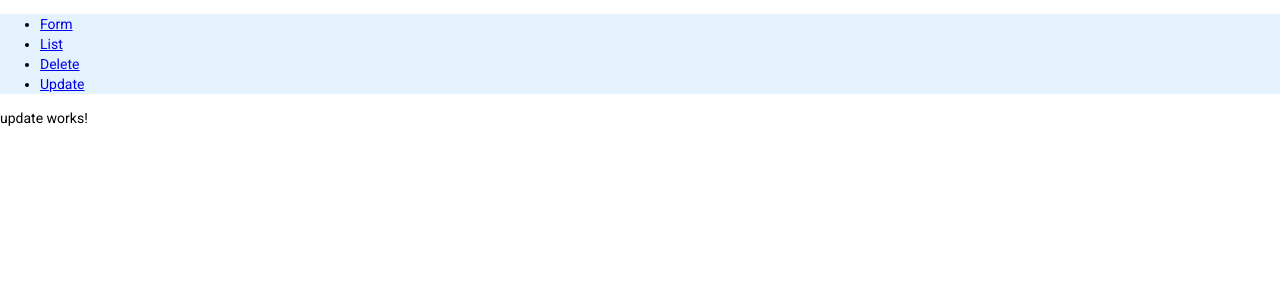
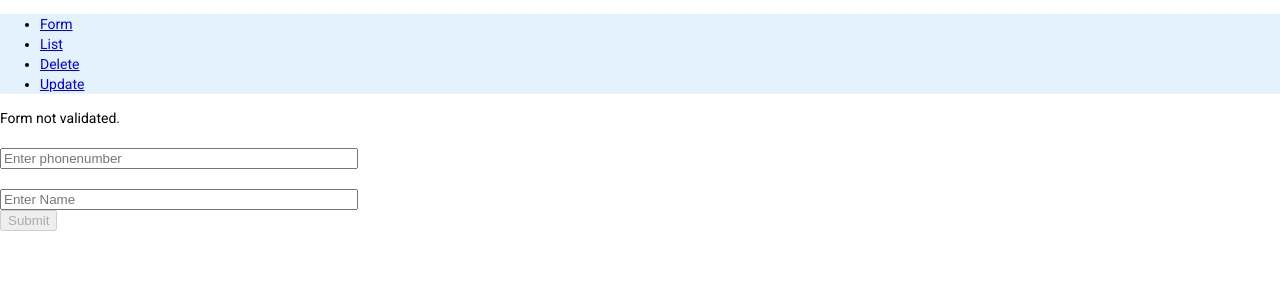
Before and after one commit to Dineshjani-lumiq/Mean-Crud, an Angular app in the folder frontend/: page /update in a window 1280 px wide. Shown: the top 300 px of the page. Built offline with nearby package versions, Linux system fonts and the light colour scheme.

Commit message:
second commit

```diff
--- a/frontend/src/app/delete/delete.component.html
+++ b/frontend/src/app/delete/delete.component.html
@@ -1 +1,16 @@
-<p>delete works!</p>
+<div *ngIf="userForm.invalid && !formSubmitted" [ngClass] = "'error'"> Form not validated. </div>
+<div *ngIf="formSubmitted" [ngClass] = "'success'"> Form submitted successfully. </div> <br/>
+<div>
+<form [formGroup]="userForm" (ngSubmit)="onFormSubmit()">
+  <div>
+        <input mdbInput class="margin" formControlName="phonenumber" placeholder="Enter phonenumber ">
+        <label *ngIf="userForm.get('phonenumber')?.invalid" [ngClass]="'error'"> </label>
+
+    </div>
+
+  <div>
+	<button type="submit" [disabled]="!userForm.valid"[disabled]="!userForm.valid">Submit</button>
+
+  </div>
+</form>
+</div>
--- a/frontend/src/app/delete/delete.component.ts
+++ b/frontend/src/app/delete/delete.component.ts
@@ -11,7 +11,8 @@ import { FormsModule } from '@angular/forms';
 })
 export class DeleteComponent {
 mobnumPattern = "^((\\+91-?)|0)?[0-9]{10}$";
-
+formSubmitted = false;
+   isValidFormSubmitted = false;
   constructor(private exchangeService: ExchangeService) { }
 
   userForm = new FormGroup({
@@ -19,5 +20,32 @@ mobnumPattern = "^((\\+91-?)|0)?[0-9]{10}$";
 
   })
 
+   onFormSubmit(): void {
+    console.log(this.userForm.value);
+
+var phonenumber=this.userForm?.get('phonenumber')?.value;
+
+
+
+    this.exchangeService?.deletestudent(phonenumber).subscribe((res) => {
+
+       console.log("data deleted successfully");
+
+
+      });
+    this.formSubmitted = true;
+     this.isValidFormSubmitted = true;
+    if(this.userForm.valid) {
+
+	this.resetForm();
+    } else {
+	this.formSubmitted = false;
+    }
+  }
+  resetForm() {
+    this.userForm.reset();
+  }
+
+
 
 }
--- a/frontend/src/app/exchange.service.ts
+++ b/frontend/src/app/exchange.service.ts
@@ -21,7 +21,7 @@ gender:'',
     marks:['']
 
   };
-   baseURL = 'http://localhost:8553/students';
+   baseURL = 'http://localhost:8559/students';
    constructor(private http: HttpClient) { }
 
     postEmployee(emp?: Student) {
@@ -35,6 +35,18 @@ gender:'',
 
     return this.http.get<Student[]>(this.baseURL);
   }
+  deletestudent(emp:number){
+    console.log("delete");
+    console.log(emp);
+    return this.http.delete(this.baseURL+"/"+emp);
+
+  }
+  updatestudent(emp?:Student){
+console.log("from update");
+    console.log(emp);
+    return this.http.put(this.baseURL, emp);
+
+  }
 
 
 
--- a/frontend/src/app/form/form.component.css
+++ b/frontend/src/app/form/form.component.css
@@ -0,0 +1,18 @@
+.form-group input {
+    width: 320px;
+ }
+
+ .error-msg {
+  display: block;
+  position: absolute;
+  font-size: 75%;
+  bottom: -2em;
+}
+.error{
+    color: red;
+}
+
+.subjects{
+    border: 2px solid blue;
+    width: 328px;
+}
--- a/frontend/src/app/form/form.component.html
+++ b/frontend/src/app/form/form.component.html
@@ -5,21 +5,21 @@
 
 
 
-<div *ngIf="userForm.invalid && !formSubmitted" [ngClass] = "'error'"> Form not validated. </div>
-<div *ngIf="formSubmitted" [ngClass] = "'success'"> Form submitted successfully. </div> <br/>
-<div>
+      <div *ngIf="userForm.invalid && !formSubmitted" [ngClass]="'error'"> Form not validated. </div>
+      <div *ngIf="formSubmitted" [ngClass]="'success'"> Form submitted successfully. </div> <br />
+      <div class="form-group">
         <form [formGroup]="userForm" (ngSubmit)="onFormSubmit()">
           <div>
-	 <input mdbInput class="margin" formControlName="name"  placeholder="Enter Name">
+            <input mdbInput class="margin" formControlName="name" placeholder="Enter Name">
             <div *ngIf="userForm.controls['name'].dirty  &&userForm.controls['name'].errors" class="error">
               <div *ngIf="userForm.controls['name'].errors.required">
                 Full name required.
               </div>
             </div>
-  <div *ngIf="userForm.controls['name'].hasError('minlength')">
-    Minimum length should be 5.
+            <div *ngIf="userForm.controls['name'].hasError('minlength')"   class="error">
+              Minimum length should be 3.
             </div>
-<div *ngIf="userForm.controls['name'].hasError('maxlength')">
+            <div *ngIf="userForm.controls['name'].hasError('maxlength')" class="error">
               Maximum length should be 10.
             </div>
 
@@ -27,13 +27,21 @@
 
           <div>
             <input mdbInput class="margin" formControlName="phonenumber" placeholder="Enter phonenumber ">
-        <label *ngIf="userForm.get('phonenumber')?.invalid" [ngClass]="'error'"> </label>
+             <div *ngIf="userForm.controls['phonenumber'].invalid &&
+        userForm.controls['phonenumber'].errors &&
+        (userForm.controls['phonenumber'].dirty || userForm.controls['phonenumber'].touched)" class="error">
+phonenumber shoud be 10 digit
+          </div>
 
           </div>
 
           <div>
             <input mdbInput class="margin" formControlName="dateofbirth" placeholder="Enter dateofbirth ">
-        <label *ngIf="userForm.get('dateofbirth')?.invalid" [ngClass]="'error'"> </label>
+             <div *ngIf="userForm.controls['dateofbirth'].invalid &&
+        userForm.controls['dateofbirth'].errors &&
+        (userForm.controls['dateofbirth'].dirty || userForm.controls['dateofbirth'].touched)" class="error">
+Birthdate should be in yyyy-mm-dd format
+          </div>
 
           </div>
           <div>
@@ -55,8 +63,9 @@
 
 
           <div formArrayName="Subjects">
-	<div *ngFor="let skills of Subjects.controls; index as idx">
-	 <input mdbInput class="margin" [formControlName]="idx" placeholder="Enter subjects marks of {{this.subjectlist[idx]}} ">
+            <div *ngFor="let skills of Subjects.controls; index as idx" class="subjects">
+              <input mdbInput class="margin" [formControlName]="idx"
+                placeholder="Enter subjects marks of {{this.subjectlist[idx]}} ">
 
 
             </div>
@@ -65,7 +74,7 @@
 
 
           <div>
-	<button type="submit" [disabled]="!userForm.valid"[disabled]="!userForm.valid">Submit</button>
+            <button type="submit" [disabled]="!userForm.valid" [disabled]="!userForm.valid">Submit</button>
 
           </div>
         </form>
--- a/frontend/src/app/form/form.component.ts
+++ b/frontend/src/app/form/form.component.ts
@@ -1,7 +1,10 @@
+import { CommonModule } from '@angular/common';
 import { ExchangeService } from './../exchange.service';
 import { Component } from '@angular/core';
 import { NgForm ,FormGroup,FormArray,FormControl,Validators,ReactiveFormsModule} from '@angular/forms';
 import { FormsModule } from '@angular/forms';
+import {MatIconModule} from '@angular/material/icon';
+import {MatButtonModule} from '@angular/material/button'
 
 
 @Component({
@@ -16,25 +19,25 @@ export class FormComponent  {
   formSubmitted = false;
    isValidFormSubmitted = false;
 unamePattern = "^[ a-zA-Z\-\']+$";
-  emailPattern = "^[a-z0-9._%+-]+@[a-z0-9.-]+\.[a-z]{2,4}$";
+
   mobnumPattern = "^((\\+91-?)|0)?[0-9]{10}$";
 
   userForm = new FormGroup({
-	name: new FormControl('', [Validators.required,Validators.pattern(this.unamePattern),Validators.minLength(5)] ),
+	name: new FormControl('', [Validators.required,Validators.pattern(this.unamePattern),Validators.minLength(3)] ),
   phonenumber: new FormControl('', [Validators.pattern(this.mobnumPattern)]),
-    	gender: new FormControl(''),
-      dateofbirth:new FormControl(''),
+    	gender: new FormControl('',[Validators.required]),
+      dateofbirth:new FormControl('',[Validators.required, Validators.pattern(/^\d{4}\-(0[1-9]|1[012])\-(0[1-9]|[12][0-9]|3[01])$/)]),
       address: new FormArray([
 
 
-      new FormControl('')
+      new FormControl('',[Validators.required])
     ]),
 Subjects: new FormArray([
-new FormControl(''),
-new FormControl(''),
-new FormControl(''),
-new FormControl(''),
-new FormControl('')
+new FormControl('',[Validators.required,Validators.min(0), Validators.max(100)]),
+new FormControl('',[Validators.required,Validators.min(0), Validators.max(100)]),
+new FormControl('',[Validators.required,Validators.min(0), Validators.max(100)]),
+new FormControl('',[Validators.required,Validators.min(0), Validators.max(100)]),
+new FormControl('',[Validators.required,Validators.min(0), Validators.max(100)])
 ])
 ,
 
@@ -79,7 +82,7 @@ return this.userForm.get('Subjects') as FormArray;
   }
 
   addaddressField() {
-    this.address.push(new FormControl(''));
+    this.address.push(new FormControl('',[Validators.required]));
   }
   deleteaddressField(index: number) {
     if(this.address.length>1){
--- a/frontend/src/app/update/update.component.css
+++ b/frontend/src/app/update/update.component.css
@@ -0,0 +1,3 @@
+.form-group input {
+    width: 350px;
+ }
--- a/frontend/src/app/update/update.component.html
+++ b/frontend/src/app/update/update.component.html
@@ -1 +1,52 @@
-<p>update works!</p>
+<div class="container">
+  <div class="row">
+    <div class="col s12">
+
+
+
+
+      <div *ngIf="userForm.invalid && !formSubmitted" [ngClass]="'error'"> Form not validated. </div>
+      <div *ngIf="formSubmitted" [ngClass]="'success'"> Form submitted successfully. </div> <br />
+      <div class="form-group">
+        <form [formGroup]="userForm" (ngSubmit)="onFormSubmit()">
+            <div>
+            <input mdbInput class="margin" formControlName="phonenumber" placeholder="Enter phonenumber ">
+            <label *ngIf="userForm.get('phonenumber')?.invalid" [ngClass]="'error'"> </label>
+
+          </div>
+          <br>
+          <div>
+            <input mdbInput class="margin" formControlName="name" placeholder="Enter Name">
+            <div *ngIf="userForm.controls['name'].dirty  &&userForm.controls['name'].errors" class="error">
+              <div *ngIf="userForm.controls['name'].errors.required">
+                Full name required.
+              </div>
+            </div>
+            <div *ngIf="userForm.controls['name'].hasError('minlength')">
+              Minimum length should be 5.
+            </div>
+            <div *ngIf="userForm.controls['name'].hasError('maxlength')">
+              Maximum length should be 10.
+            </div>
+
+          </div>
+
+
+
+
+
+          <div>
+            <button type="submit" [disabled]="!userForm.valid" [disabled]="!userForm.valid">Submit</button>
+
+          </div>
+        </form>
+        <div>
+          <div class="col s7">
+
+          </div>
+        </div>
+      </div>
+    </div>
+  </div>
+
+</div>
--- a/frontend/src/app/update/update.component.ts
+++ b/frontend/src/app/update/update.component.ts
@@ -1,15 +1,90 @@
 import { Component, OnInit } from '@angular/core';
+import { ExchangeService } from './../exchange.service';
 
+import { NgForm ,FormGroup,FormArray,FormControl,Validators,ReactiveFormsModule} from '@angular/forms';
+import { FormsModule } from '@angular/forms';
 @Component({
   selector: 'app-update',
   templateUrl: './update.component.html',
   styleUrls: ['./update.component.css']
 })
-export class UpdateComponent implements OnInit {
+export class UpdateComponent {
 
-  constructor() { }
+ constructor(private exchangeService: ExchangeService) { }
+  subjectlist=["History","Science","Math","Hindi","English"];
+  formSubmitted = false;
+   isValidFormSubmitted = false;
+unamePattern = "^[ a-zA-Z\-\']+$";
+  emailPattern = "^[a-z0-9._%+-]+@[a-z0-9.-]+\.[a-z]{2,4}$";
+  mobnumPattern = "^((\\+91-?)|0)?[0-9]{10}$";
 
-  ngOnInit(): void {
+  userForm = new FormGroup({
+	name: new FormControl('', [Validators.required,Validators.pattern(this.unamePattern),Validators.minLength(5)] ),
+  phonenumber: new FormControl('', [Validators.pattern(this.mobnumPattern)]),
+    	gender: new FormControl(''),
+      dateofbirth:new FormControl(''),
+      address: new FormArray([
+
+
+      new FormControl('')
+    ]),
+Subjects: new FormArray([
+new FormControl(''),
+new FormControl(''),
+new FormControl(''),
+new FormControl(''),
+new FormControl('')
+])
+,
+
+
+  });
+  onFormSubmit(): void {
+    console.log(this.userForm.value);
+    var mp={
+      name:this.userForm?.get('name')?.value,
+gender:this.userForm?.get('gender')?.value,
+dateofbirth:this.userForm?.get('dateofbirth')?.value,
+       address: this.userForm?.get('address')?.value,
+
+phonenumber: this.userForm?.get('phonenumber')?.value,
+marks:this.userForm?.get('Subjects')?.value
+    }
+
+    this.exchangeService.updatestudent(mp).subscribe((res) => {
+
+       console.log("data saved successfully");
+
+
+      });
+    this.formSubmitted = true;
+     this.isValidFormSubmitted = true;
+    if(this.userForm.valid) {
+
+	this.resetForm();
+    } else {
+	this.formSubmitted = false;
+    }
+  }
+  resetForm() {
+    this.userForm.reset();
   }
 
+get address(): FormArray {
+    return this.userForm.get('address') as FormArray;
+  }
+  get Subjects():FormArray{
+return this.userForm.get('Subjects') as FormArray;
+  }
+
+  addaddressField() {
+    this.address.push(new FormControl(''));
+  }
+  deleteaddressField(index: number) {
+    if(this.address.length>1){
+    this.address.removeAt(index);}
+
+  }
+
+
 }
```
Also changed, not shown: frontend/src/app/app.module.ts (+4 -3 lines), 2 other files (tests, documents, lock files or other folders). Lines whose indentation alone changed are shown as unchanged.
